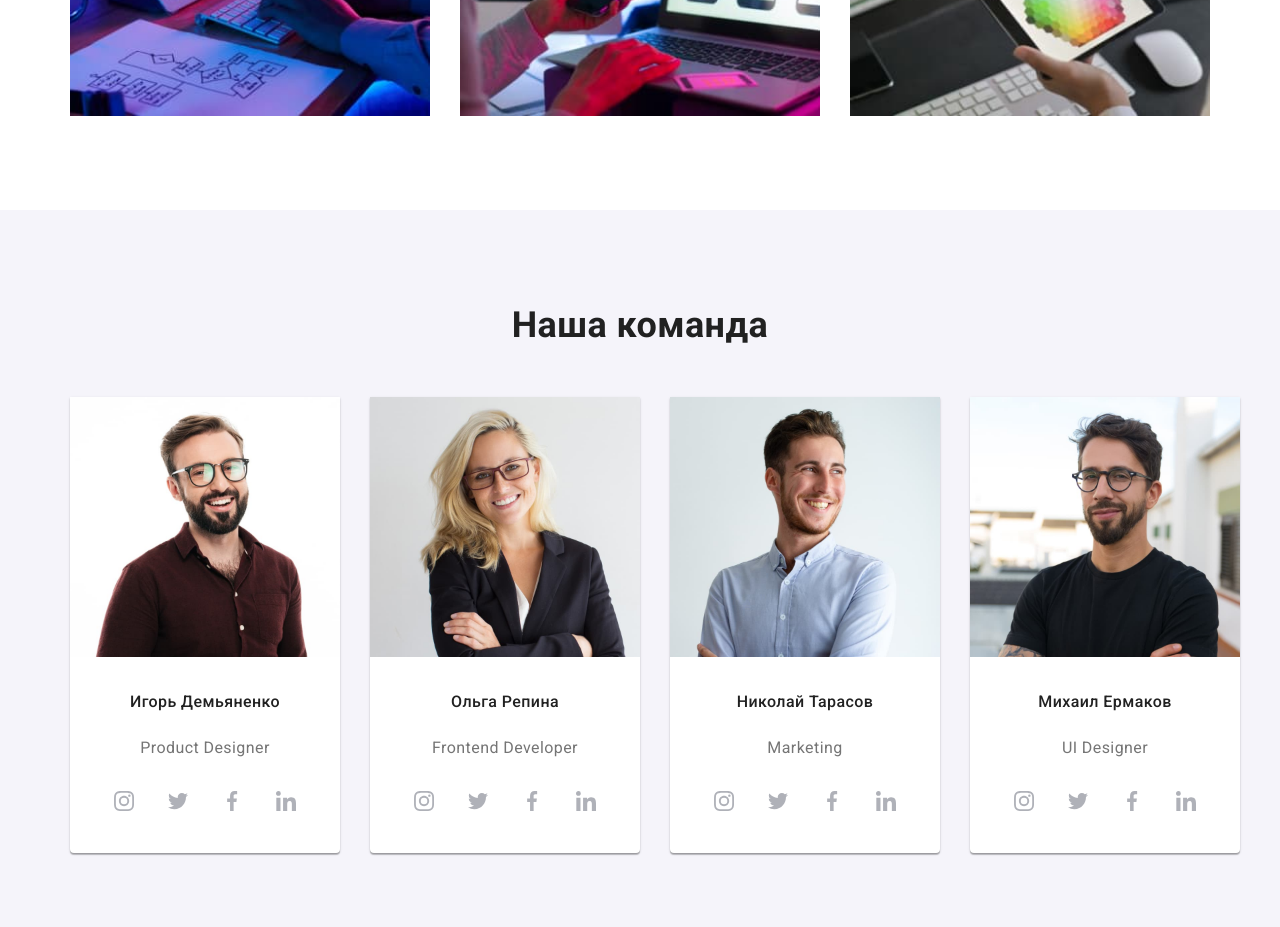
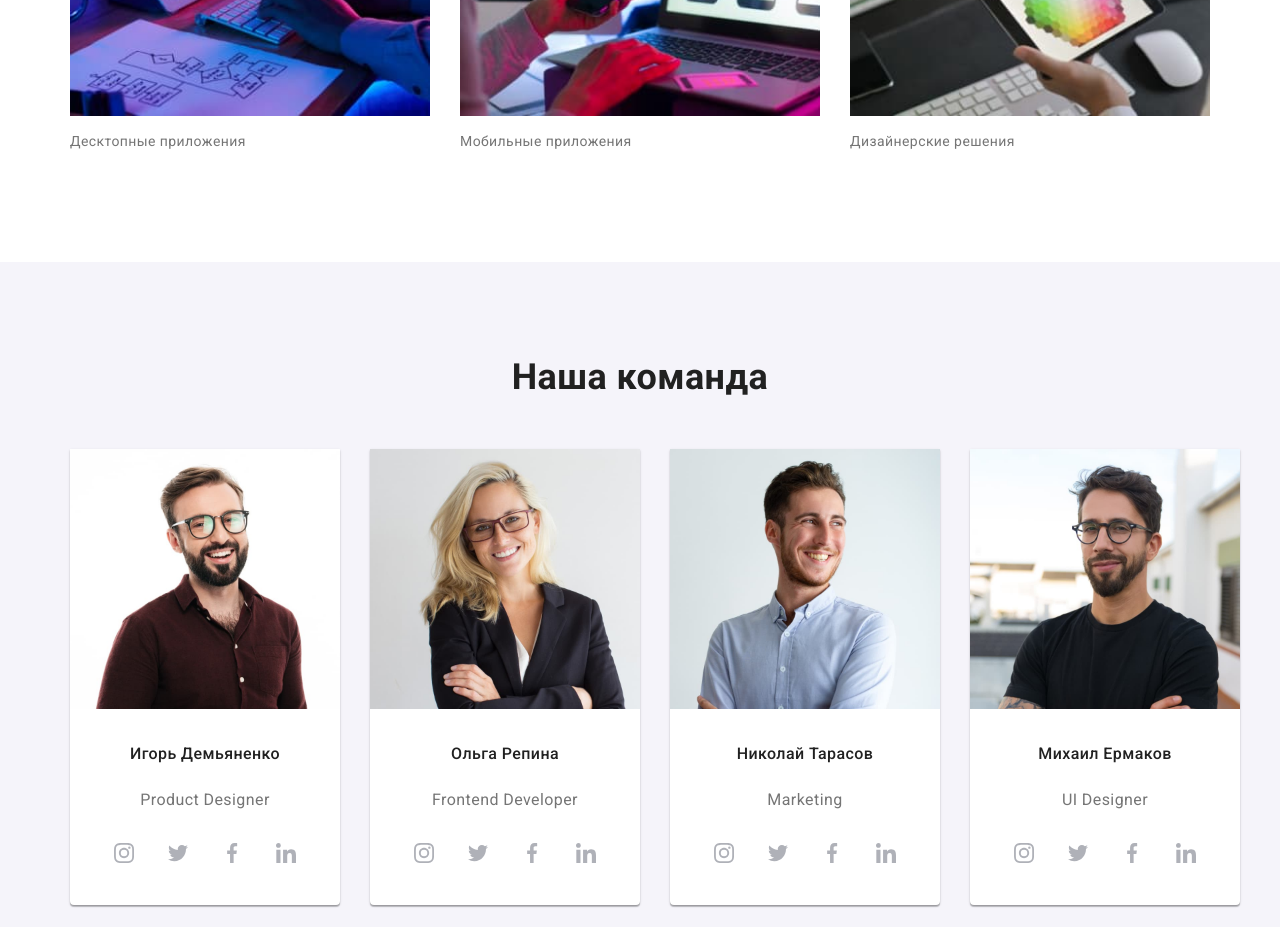
Before and after one commit to SosnaO/goit-markup-hw-05, a plain HTML site: page index.html in a window 1280 px wide. Shown: the part 1400-2327 px from the top of the page. Drawn offline with nearby package versions, Linux system fonts and the light colour scheme.

```diff
--- a/index.html
+++ b/index.html
@@ -135,13 +135,17 @@
                 alt="Руки на клавиатуре"
                 width="370"
               />
+
+              <p class="subtitle">Десктопные приложения</p>
             </li>
 
             <li class="flex-element">
               <img src="./images/img2.jpg" alt="Ноутбук" width="370" />
+              <p class="subtitle">Мобильные приложения</p>
             </li>
             <li class="flex-element">
               <img src="./images/img3.jpg" alt="Планшет" width="370" />
+              <p class="subtitle">Дизайнерские решения</p>
             </li>
           </ul>
         </div>
```
